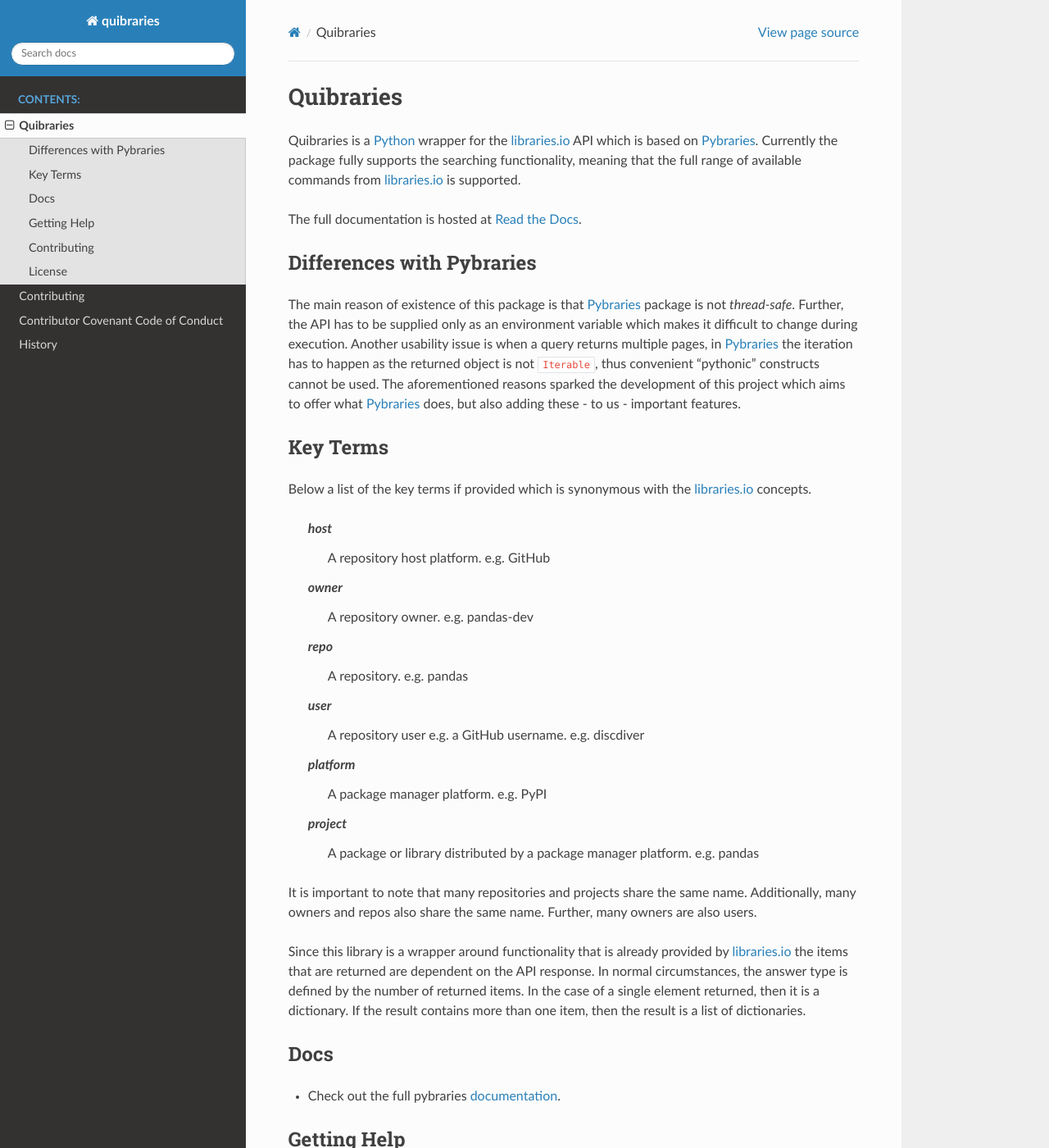
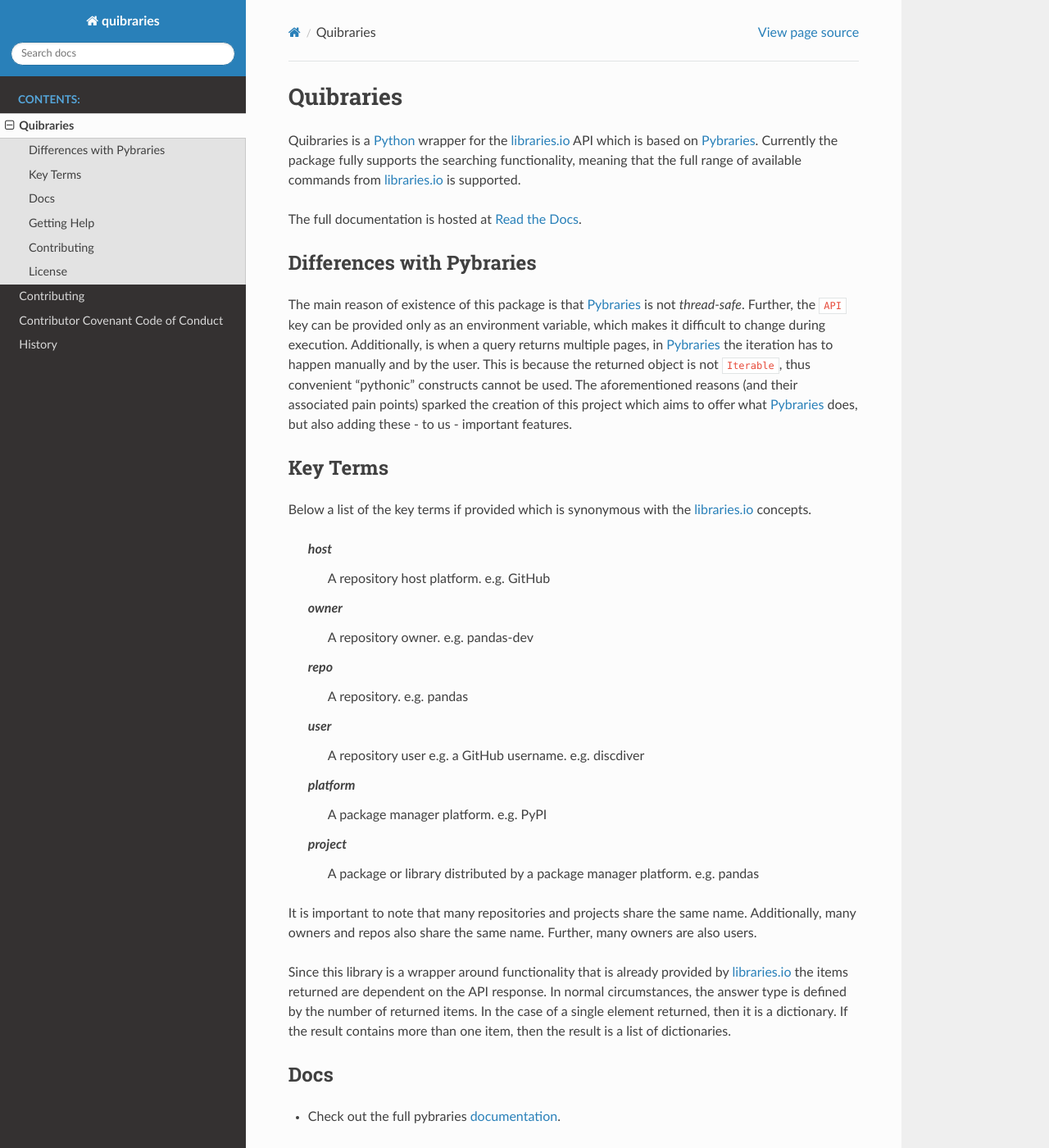
Before and after one commit to andylamp/quibraries, a Sphinx documentation site: the page built from docs/README.rst, in a window 1280 px wide and 1400 px high. Shown: the whole window at 82% size. Built offline with Sphinx 7.4.7 and the Read the Docs theme 2.0.0, drawn with Linux system fonts in a browser that asks for light colours.

Commit message:
tweaks in the docs

```diff
--- a/docs/CONTRIBUTING.rst
+++ b/docs/CONTRIBUTING.rst
@@ -4,7 +4,7 @@
 
 Contributions are welcome and greatly appreciated. Please ensure while contributing or interacting with
 the developers that you follow our
-`Code of Conduct <https://github.com/andylamp/quibraries/blob/master/code_of_conduct.md>`_.
+`Code of Conduct <https://github.com/andylamp/quibraries/blob/master/docs/CODE_OF_CONDUCT.rst>`_.
 
 Types of Contributions
 ----------------------
--- a/docs/README.rst
+++ b/docs/README.rst
@@ -12,12 +12,13 @@
 Differences with Pybraries
 ___________________________
 
-The main reason of existence of this package is that `Pybraries`_ package is not *thread-safe*.
-Further, the API has to be supplied only as an environment variable which makes it difficult to change
-during execution. Another usability issue is when a query returns multiple pages, in `Pybraries`_ the iteration has to
-happen as the returned object is not ``Iterable``, thus convenient "pythonic" constructs cannot be used.
-The aforementioned reasons sparked the development of this project which aims to offer what `Pybraries`_
-does, but also adding these - to us - important features.
+The main reason of existence of this package is that `Pybraries`_ is not *thread-safe*.
+Further, the ``API`` key can be provided only as an environment variable, which makes it difficult to change
+during execution. Additionally, is when a query returns multiple pages, in `Pybraries`_ the iteration has to
+happen manually and by the user. This is because the returned object is not ``Iterable``, thus convenient
+"pythonic" constructs cannot be used. The aforementioned reasons (and their associated pain points) sparked the
+creation of this project which aims to offer what `Pybraries`_ does, but also adding these - to us - important
+features.
 
 Key Terms
 _________
@@ -46,11 +47,10 @@
 It is important to note that many repositories and projects share the same name. Additionally, many owners and repos
 also share the same name. Further, many owners are also users.
 
-Since this library is a wrapper around functionality
-that is already provided by `libraries.io`_ the items that are returned are dependent on the API response.
-In normal circumstances, the answer type is defined by the number of returned items.
-In the case of a single element returned, then it is a dictionary.
-If the result contains more than one item, then the result is a list of dictionaries.
+Since this library is a wrapper around functionality that is already provided by `libraries.io`_ the items
+returned are dependent on the API response. In normal circumstances, the answer type is defined by the number of
+returned items. In the case of a single element returned, then it is a dictionary. If the result contains more than
+one item, then the result is a list of dictionaries.
 
 Docs
 ____
@@ -74,12 +74,12 @@
 
 This software package is governed by the terms and conditions of the `MIT license`_
 
-.. _MIT License: https://github.com/quibraries/pybraries/blob/master/LICENSE
+.. _MIT License: https://github.com/andylamp/quibraries/blob/master/LICENSE
 .. _Contributing: https://quibraries.readthedocs.io/en/latest/CONTRIBUTING.html
 .. _Read the Docs: https://quibraries.readthedocs.io/en/latest/README.html
 .. _documentation: https://quibraries.readthedocs.io/en/latest/README.html
 .. _libraries.io: https://libraries.io
-.. _GitHub: https://github.com/quibraries/pybraries/issues
+.. _GitHub: https://github.com/andylamp/quibraries/issues
 .. _Stack Overflow: https://stackoverflow.com/questions/ask
 .. _Pybraries: https://github.com/pybraries/pybraries
 .. _Python: https://www.python.org
```
Also changed, not shown: docs/stubs/quibraries.search.Search.rst (line endings or trailing spaces).
